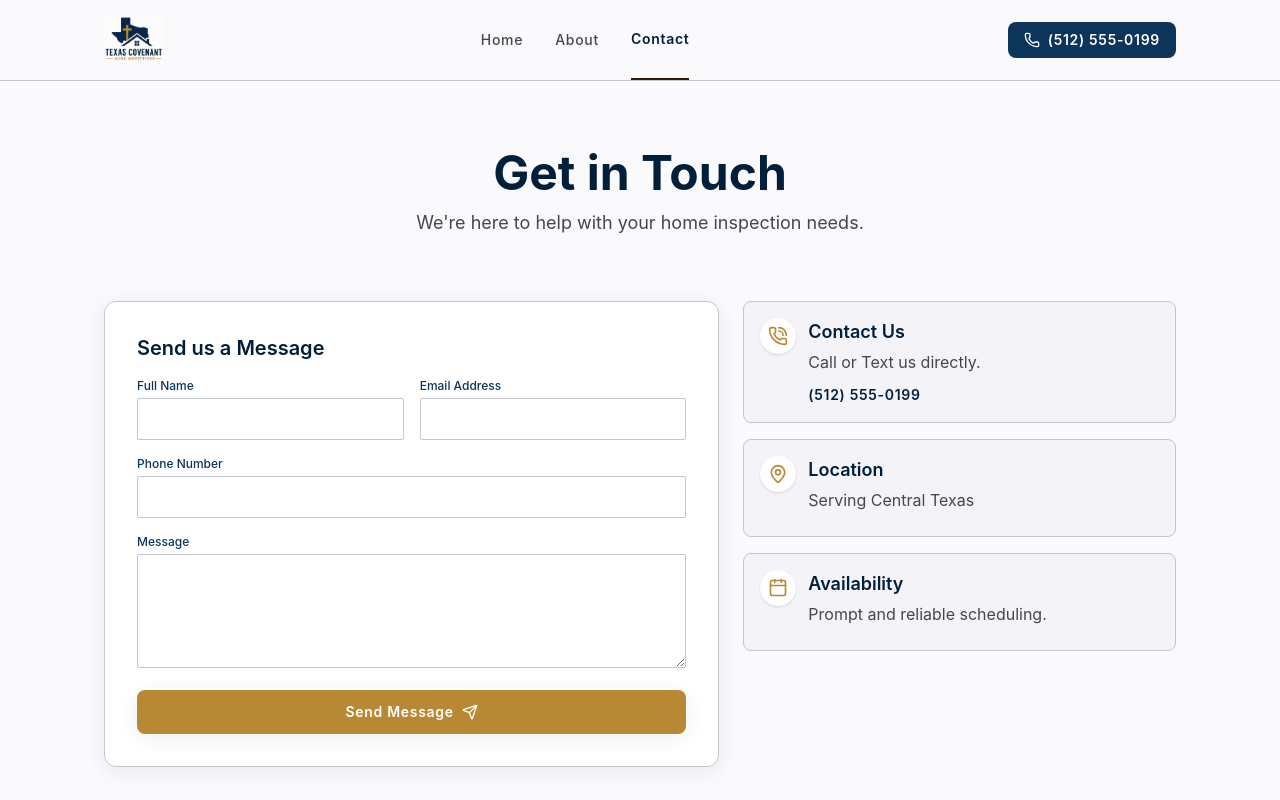
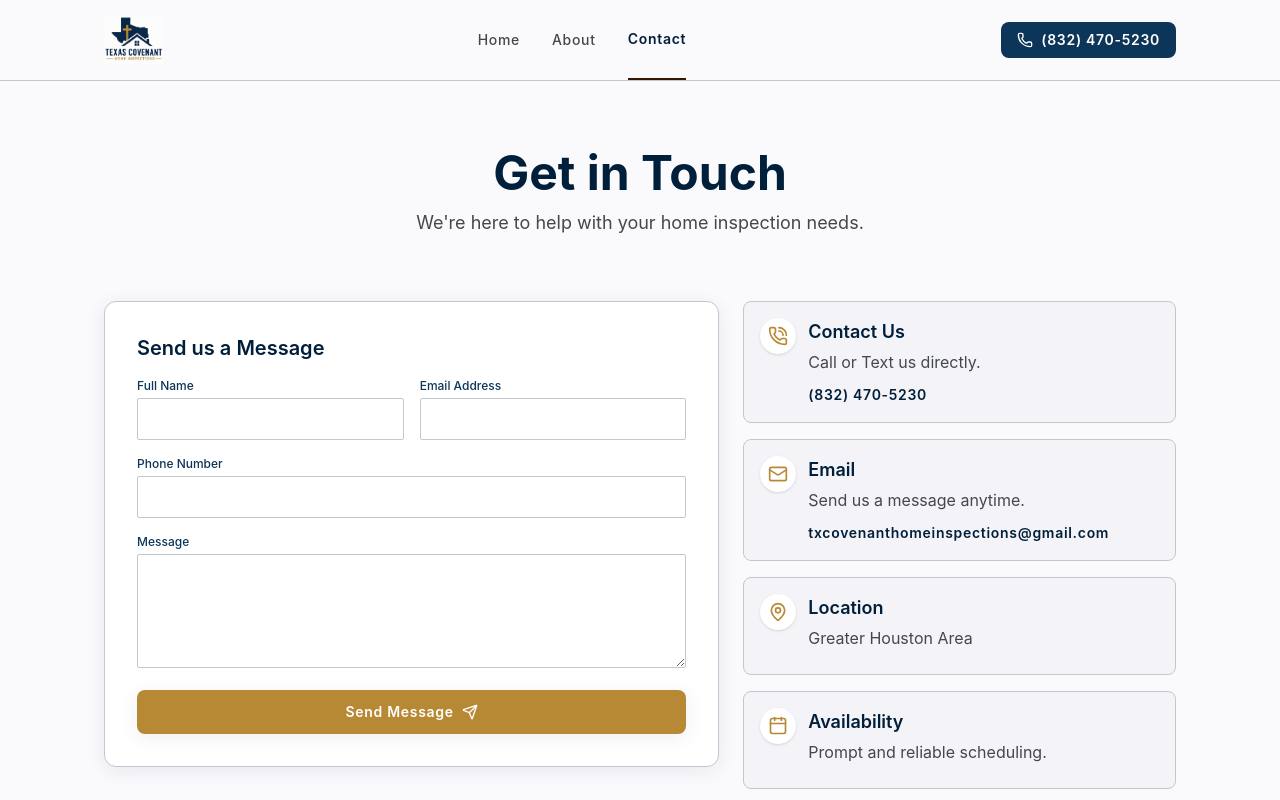
Before and after one commit to TrashBox-Games/txcovenanthomeinspections, a Next.js app: page /contact in a window 1280 px wide. Shown: the top 800 px of the page. Built offline with nearby package versions, Linux system fonts and the light colour scheme.

Commit message:
Fixed contact info

```diff
--- a/src/app/about/page.tsx
+++ b/src/app/about/page.tsx
@@ -9,7 +9,7 @@ import { SITE } from "@/lib/constants";
 
 export const metadata: Metadata = {
   title: "About Joel Piercy",
-  description: `Meet Joel Piercy, certified home inspector and pastor serving Central Texas with ${SITE.name}.`,
+  description: `Meet Joel Piercy, certified home inspector and pastor serving the Greater Houston Area with ${SITE.name}.`,
 };
 
 export default function AboutPage() {
--- a/src/app/layout.tsx
+++ b/src/app/layout.tsx
@@ -17,7 +17,7 @@ export const metadata: Metadata = {
     template: `%s | ${SITE.name}`,
   },
   description:
-    "Professional home inspections in Central Texas. Inspecting with integrity, serving with purpose.",
+    "Professional home inspections in the Greater Houston Area. Inspecting with integrity, serving with purpose.",
 };
 
 export default function RootLayout({
--- a/src/components/organisms/ContactInfoPanel/ContactInfoPanel.tsx
+++ b/src/components/organisms/ContactInfoPanel/ContactInfoPanel.tsx
@@ -1,5 +1,5 @@
 import Link from "next/link";
-import { Calendar, MapPin, PhoneCall } from "lucide-react";
+import { Calendar, Mail, MapPin, PhoneCall } from "lucide-react";
 import { ContactInfoCard } from "@/components/molecules/ContactInfoCard/ContactInfoCard";
 import { SITE } from "@/lib/constants";
 
@@ -20,6 +20,19 @@ export function ContactInfoPanel() {
       </ContactInfoCard>
 
       <ContactInfoCard
+        icon={Mail}
+        title="Email"
+        description="Send us a message anytime."
+      >
+        <Link
+          href={`mailto:${SITE.email}`}
+          className="text-sm font-semibold tracking-wider text-primary transition-colors hover:text-tertiary"
+        >
+          {SITE.email}
+        </Link>
+      </ContactInfoCard>
+
+      <ContactInfoCard
         icon={MapPin}
         title="Location"
         description={SITE.location}
--- a/src/lib/constants.ts
+++ b/src/lib/constants.ts
@@ -2,11 +2,11 @@ export const SITE = {
   name: "Texas Covenant Home Inspections",
   shortName: "Texas Covenant",
   tagline: "Building trust, one inspection at a time.",
-  phone: "(512) 555-0199",
-  phoneHref: "tel:5125550199",
-  email: "contact@texascovenant.com",
-  infoEmail: "info@texascovenant.com",
-  location: "Serving Central Texas",
+  phone: "(832) 470-5230",
+  phoneHref: "tel:8324705230",
+  email: "txcovenanthomeinspections@gmail.com",
+  infoEmail: "txcovenanthomeinspections@gmail.com",
+  location: "Greater Houston Area",
   copyright: `© ${new Date().getFullYear()} Texas Covenant Home Inspections. All rights reserved.`,
 } as const;
 
```
Also changed, not shown: 1 other file (tests, documents, lock files or other folders).
